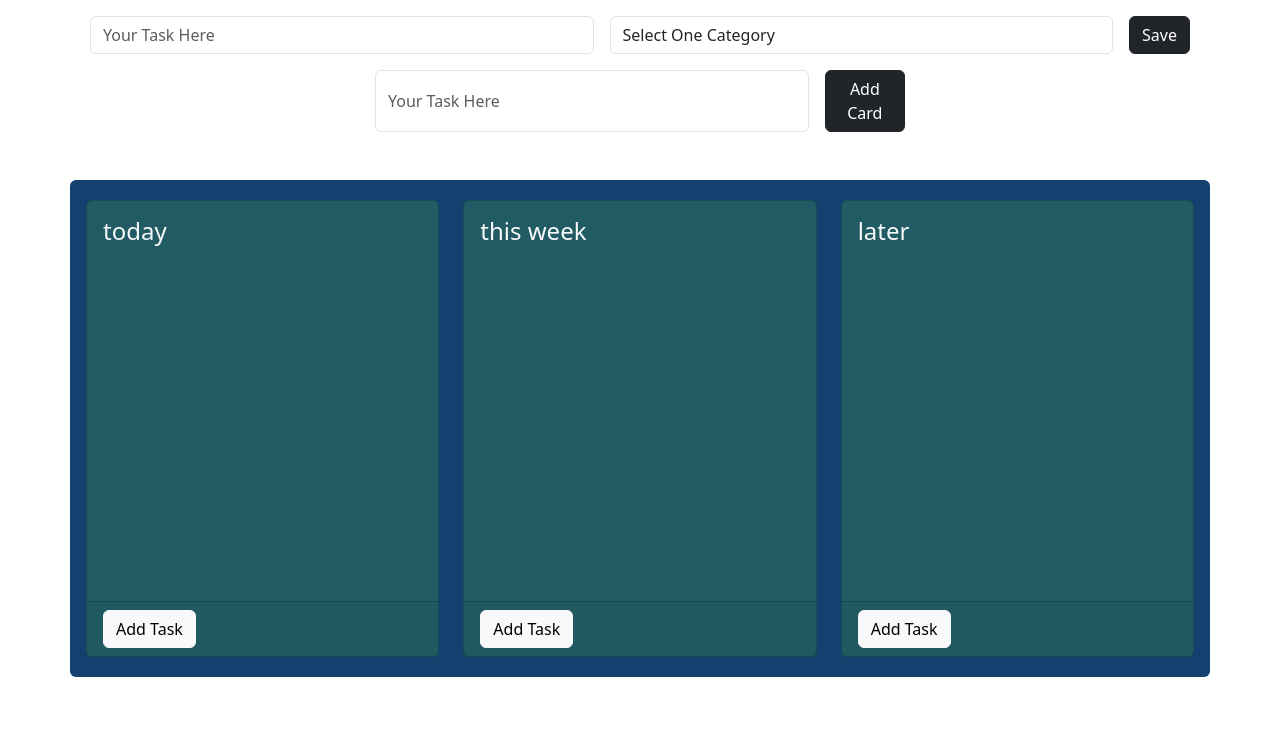
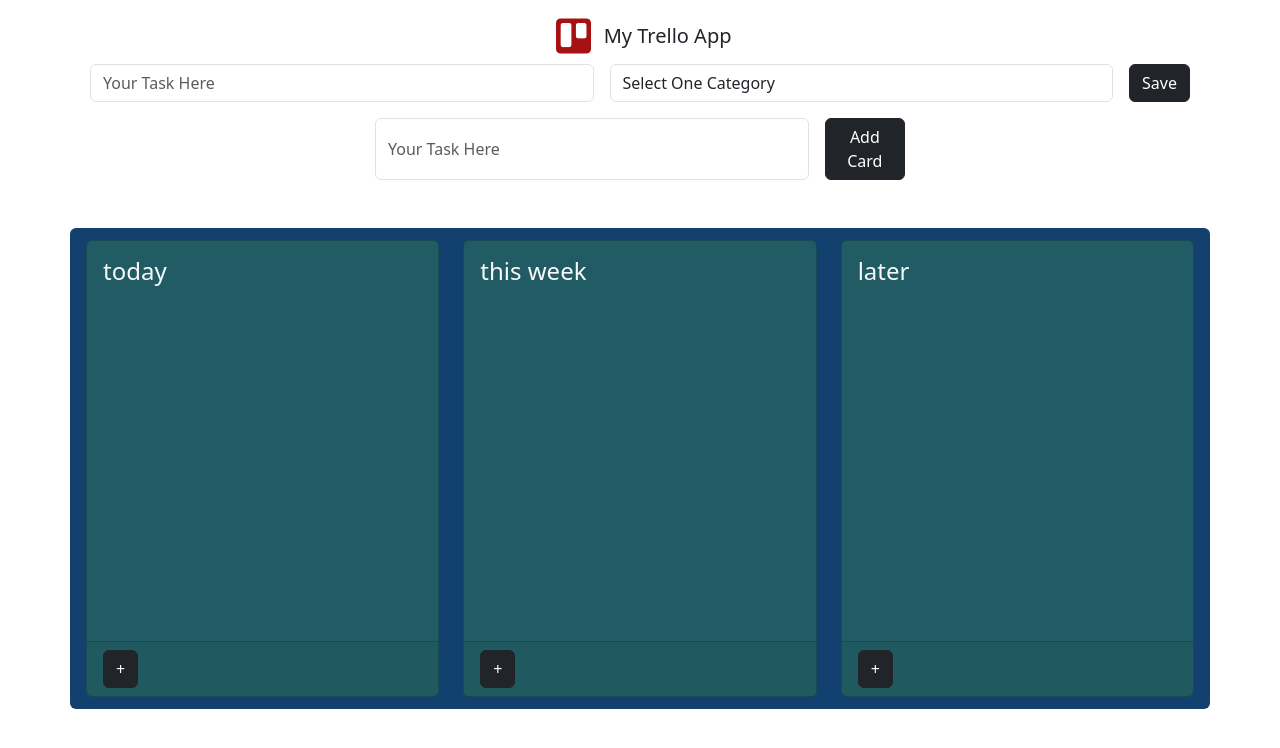
Before and after one commit to ammar-shehzad/my-trello, a Next.js app: page / in a window 1280 px wide. Shown: the top 748 px of the page. Built offline with nearby package versions, Linux system fonts and the light colour scheme.

Commit message:
4th commit

```diff
--- a/app/page.tsx
+++ b/app/page.tsx
@@ -98,10 +98,10 @@ setTask2((prev:any)=>{
 
 }
 
-const handleTask2Submit=(cardName:any,id:any)=>{
+const handleTask2Submit=()=>{
 
-setIsActiveId(id)
-setIsCollapse(false)
+// setIsActiveId(id)
+// setIsCollapse(false)
 
 if(task2?.newTask!=""){
 setTodos((prev:any)=>{
@@ -112,7 +112,7 @@ setTodos((prev:any)=>{
     ...prev,
     {
 task:task2?.newTask,
-period:cardName,
+period:task2.category,
 isDone:false,
 id:Date.now()
     }
@@ -129,7 +129,7 @@ setTask2((prev:any)=>{
   }
 })
 
-setIsActiveId(null)
+// setIsActiveId(null)
 
 }else{
   setErr2("Enter Your Task")
@@ -185,6 +185,10 @@ if(delId){
       {/* Todo Task Form Starts */}
       <div className="container my-3">
         <div className="row">
+          <div className="col-lg-12 my-2">
+
+            <h5 className="text-center">            <i className="fa-brands fa-trello fa-2xl" style={{color: "rgb(166, 17, 17)"}}></i> My Trello App</h5>
+          </div>
           <div className="col-lg-12">
            <form onSubmit={(e)=>{
 e.preventDefault()
@@ -269,7 +273,7 @@ handleCardSubmit()
           {cards.map((c,i)=>{
             return(
               <>
-          <div key={i} className="col-lg-4 my-3">
+          <div key={i} className="col-lg-4 my-2 overflow-hidden">
             <div
               className="card rounded "
               style={{ backgroundColor: "#215B63" }}
@@ -311,7 +315,7 @@ handleCardSubmit()
 
               </div>
               <div className="card-footer  d-flex">
-                <form onSubmit={(e)=>{
+                {/* <form onSubmit={(e)=>{
                   e.preventDefault()
    setIsActiveId(i.toString())
 handleTask2Submit(c.name,i.toString())
@@ -321,7 +325,15 @@ handleTask2Submit(c.name,i.toString())
  />
                 <button type="submit" className="btn btn-light"  >Add Task</button>
                 </div>
-                </form>
+                </form> */}
+                <button className="btn btn-dark" data-bs-target="#taskmodel" data-bs-toggle="modal" onClick={()=>{
+                  setTask2((prev)=>{
+                    return{
+                      ...prev,
+                      category:c.name
+                    }
+                  })
+                }}>+</button>
               </div>
 
             </div>
@@ -370,6 +382,42 @@ handleTask2Submit(c.name,i.toString())
 </div>
 
 
+{/* =============================Model Box For Task Submit======== */}
+
+<div className="modal"  role="dialog" id="taskmodel" style={{marginTop:"150px"}}>
+  <div className="modal-dialog" role="document">
+    <div className="modal-content">
+      <div className="modal-header">
+        <h5 className="modal-title">Add New Task</h5>
+        {/* <button type="button" className="close" data-dismiss="modal" aria-label="Close">
+          <span aria-hidden="true">&times;</span>
+        </button> */}
+      </div>
+      <div className="modal-body">
+
+    <form onSubmit={(e)=>{
+                  e.preventDefault()
+
+handleTask2Submit()
+                }}>
+                  <div>
+                <input placeholder="Enter a New Task" name="newTask" value={task2?.newTask}  type="text" className="form-control  mx-1"  onChange={handleTask2Change} />
+
+<input  name="category" value={task2.category}  type="hidden" className="form-control  mx-1"  onChange={handleTask2Change} />
+
+                <button type="submit" className="btn btn-dark my-3" data-bs-dismiss="modal"  >Add Task</button>
+                </div>
+                </form>
+
+      </div>
+
+    </div>
+  </div>
+</div>
+
+
+
+
 
     </>
   );
```
